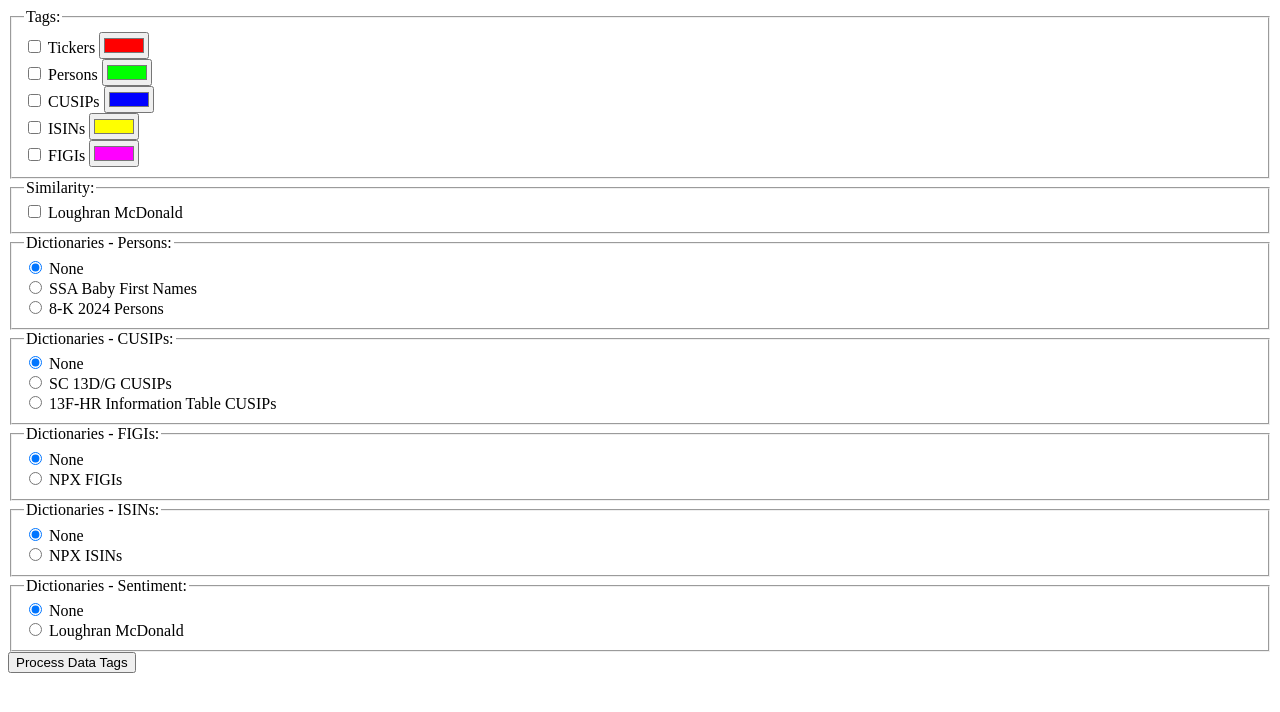
After one commit to john-friedman/datamule-visualization, a Flask app: template secbrowser/templates/visualize.html in a window 1280 px wide. The commit adds this page. Shown: the top 712 px of the page. Run offline with Flask 3, Linux system fonts and the light colour scheme; the template is opened without the code that fills it, so the values that code supplies are empty.

Commit message:
make lookup work properly

```diff
--- a/secbrowser/server.py
+++ b/secbrowser/server.py
@@ -6,7 +6,26 @@ from datamule import Portfolio
 
 
 # move to utils
-def process_document(doc_dict, html, level):
+def apply_highlights_to_fragment(text, highlights, fragment_id):
+    """Apply highlighting to a specific text fragment"""
+    fragment_matches = [h for h in highlights if h.get('fragment_id') == fragment_id]
+    if not fragment_matches:
+        return text
+
+    fragment_matches.sort(key=lambda x: x['start'], reverse=True)
+
+    highlighted_text = text
+    for match in fragment_matches:
+        start, end = match['start'], match['end']
+        color = match['color']
+        match_type = match['type']
+        original = highlighted_text[start:end]
+        span = f'<span style="background-color: {color}; color: white; padding: 2px; border-radius: 3px;" title="{match_type}: {original}">{original}</span>'
+        highlighted_text = highlighted_text[:start] + span + highlighted_text[end:]
+
+    return highlighted_text
+
+def process_document(doc_dict, html, level, highlights=None, parent_id=''):
     """Process document elements recursively"""
     # Sort keys to ensure numerical order for items like "1", "2", etc.
     try:
@@ -17,14 +36,19 @@ def process_document(doc_dict, html, level):
 
     for key in sorted_keys:
         value = doc_dict[key]
+        current_id = f"{parent_id}_{key}" if parent_id else key
 
         if isinstance(value, dict):
             section_title = value.get("title", "")
 
-            # Output the section title
+            # Output the section title with highlighting if applicable
             if section_title:
                 heading_level = min(level, 6)  # Limit to h6
-                html.append(f'<h{heading_level}>{section_title}</h{heading_level}>')
+                if highlights:
+                    highlighted_title = apply_highlights_to_fragment(section_title, highlights, 'title')
+                    html.append(f'<h{heading_level}>{highlighted_title}</h{heading_level}>')
+                else:
+                    html.append(f'<h{heading_level}>{section_title}</h{heading_level}>')
 
             # Process the section content
             html.append('<div class="section">')
@@ -32,24 +56,31 @@ def process_document(doc_dict, html, level):
             # Handle direct content fields
             for attr_key, attr_value in value.items():
                 if attr_key not in ["title", "class", "contents", "standardized_title"]:
-                    process_content(attr_key, attr_value, html)
+                    process_content(attr_key, attr_value, html, highlights, attr_key)
 
             # Process contents dictionary if it exists
             if "contents" in value and value["contents"]:
-                process_document(value["contents"], html, level + 1)
+                process_document(value["contents"], html, level + 1, highlights, current_id)
 
             html.append('</div>')
         else:
             # Direct content
-            process_content(key, value, html)
+            process_content(key, value, html, highlights, key)
 
-def process_content(content_type, content, html):
+def process_content(content_type, content, html, highlights=None, fragment_id=None):
     """Process specific content types"""
     if content_type == "text":
-        # Preserve bullet points and other formatting
-        html.append(f'<p>{content}</p>')
+        if highlights and fragment_id:
+            highlighted_content = apply_highlights_to_fragment(content, highlights, fragment_id)
+            html.append(f'<div>{highlighted_content}</div>')
+        else:
+            html.append(f'<div>{content}</div>')
     elif content_type == "textsmall":
-        html.append(f'<p class="textsmall">{content}</p>')
+        if highlights and fragment_id:
+            highlighted_content = apply_highlights_to_fragment(content, highlights, fragment_id)
+            html.append(f'<div class="textsmall">{highlighted_content}</div>')
+        else:
+            html.append(f'<div class="textsmall">{content}</div>')
     elif content_type == "image":
         process_image(content, html)
     elif content_type == "table":
@@ -115,7 +146,7 @@ def process_table(table_data, html):
 
     html.append('</table>')
 
-def visualize_data_as_html(data):
+def visualize_data_as_html(data, highlights=None):
     data_dict = data
     html = []
 
@@ -183,7 +214,7 @@ def visualize_data_as_html(data):
                 margin-bottom: 0.5em;
                 color: #333;
             }
-            p {
+            div {
                 margin: 0.5em 0;
             }
             .document-image {
@@ -221,7 +252,7 @@ def visualize_data_as_html(data):
     # Process the document structure
     if "document" in data_dict:
         html.append('<div class="document">')
-        process_document(data_dict["document"], html, 1)
+        process_document(data_dict["document"], html, 1, highlights)
         html.append('</div>')
 
     # Add HTML closing tags
@@ -230,8 +261,6 @@ def visualize_data_as_html(data):
     </html>
     """)
     return html
-
-
 app = Flask(__name__)
 
 cache = {}
@@ -430,17 +459,152 @@ def content_view():
         }
     )
 
-@app.route('/document/visualize')
+@app.route('/document/visualize', methods=['GET', 'POST'])
 def visualize_view():
     global cache
     document = cache.get('document')
-    html = visualize_data_as_html(document.data)
 
-    return Response(
-        html,
-        mimetype='text/html',
-        headers={'Content-Disposition': 'inline'}
-    )
+    if not document:
+        return redirect('/')
+
+    if request.method == 'POST':
+        # Get form data
+        selected_tags = request.form.getlist('tags')
+        selected_similarity = request.form.getlist('similarity')
+
+        # Get colors for each tag type
+        colors = {}
+        for tag_type in ['tickers', 'persons', 'cusips', 'isins', 'figis']:
+            color_key = f'{tag_type}_color'
+            if color_key in request.form:
+                colors[tag_type] = request.form[color_key]
+
+        # Set up dictionaries based on form selections
+        from datamule.tags.config import set_dictionaries
+        active_dictionaries = []
+
+        # Check each dictionary type selection
+        dict_mappings = {
+            'persons_dict': ['ssa_baby_first_names', '8k_2024_persons'],
+            'cusips_dict': ['sc13dg_cusips', '13fhr_information_table_cusips'],
+            'figis_dict': ['npx_figis'],
+            'isins_dict': ['npx_isins'],
+            'sentiment_dict': ['loughran_mcdonald']
+        }
+
+        for dict_type, dict_options in dict_mappings.items():
+            selected_dict = request.form.get(dict_type)
+            if selected_dict and selected_dict != 'none' and selected_dict in dict_options:
+                active_dictionaries.append(selected_dict)
+
+        # Also add loughran_mcdonald if similarity is selected
+        if 'loughran_mcdonald' in selected_similarity:
+            if 'loughran_mcdonald' not in active_dictionaries:
+                active_dictionaries.append('loughran_mcdonald')
+
+        # Set active dictionaries
+        if active_dictionaries:
+            set_dictionaries(active_dictionaries)
+        else:
+            set_dictionaries([])
+
+        # Collect all matches with their positions and colors from document.data
+        all_matches = []
+
+        # Process each selected tag type using document.data.tags
+        for tag_type in selected_tags:
+            color = colors.get(tag_type, '#000000')
+
+            if tag_type == 'tickers':
+                # Tickers work differently - need to extract from the ticker object
+                ticker_data = document.data.tags.tickers
+                if ticker_data and hasattr(ticker_data, '_tickers_data') and ticker_data._tickers_data:
+                    ticker_matches = ticker_data._tickers_data.get('all', [])
+                    for match_info in ticker_matches:
+                        if len(match_info) >= 3:
+                            ticker, start, end = match_info[:3]
+                            all_matches.append({
+                                'match': ticker,
+                                'fragment_id': None,
+                                'start': start,
+                                'end': end,
+                                'color': color,
+                                'type': 'tickers'
+                            })
+
+            elif tag_type == 'persons':
+                persons = document.data.tags.persons
+                for match, fragment_id, start, end in persons:
+                    all_matches.append({
+                        'match': match,
+                        'fragment_id': fragment_id,
+                        'start': start,
+                        'end': end,
+                        'color': color,
+                        'type': 'persons'
+                    })
+
+            elif tag_type == 'cusips':
+                cusips = document.data.tags.cusips
+                for match, fragment_id, start, end in cusips:
+                    all_matches.append({
+                        'match': match,
+                        'fragment_id': fragment_id,
+                        'start': start,
+                        'end': end,
+                        'color': color,
+                        'type': 'cusips'
+                    })
+
+            elif tag_type == 'isins':
+                isins = document.data.tags.isins
+                for match, fragment_id, start, end in isins:
+                    all_matches.append({
+                        'match': match,
+                        'fragment_id': fragment_id,
+                        'start': start,
+                        'end': end,
+                        'color': color,
+                        'type': 'isins'
+                    })
+
+            elif tag_type == 'figis':
+                figis = document.data.tags.figis
+                for match, fragment_id, start, end in figis:
+                    all_matches.append({
+                        'match': match,
+                        'fragment_id': fragment_id,
+                        'start': start,
+                        'end': end,
+                        'color': color,
+                        'type': 'figis'
+                    })
+
+        # Process similarity results
+        similarity_results = None
+        if 'loughran_mcdonald' in selected_similarity:
+            similarity_results = document.data.similarity.loughran_mcdonald
+
+
+        # Generate visualization HTML with highlighting
+        data_visualization = '\n'.join(visualize_data_as_html(document.data, all_matches))
+
+        return render_template('visualize.html',
+                             document=document,
+                             data_visualization=data_visualization,
+                             matches_found=len(all_matches),
+                             selected_tags=selected_tags,
+                             selected_similarity=selected_similarity,
+                             colors=colors,
+                             form_data=request.form,
+                             similarity_results=similarity_results)
+
+    else:
+        # Default GET request - show standard visualization
+        html = visualize_data_as_html(document.data)
+        return render_template('visualize.html',
+                             document=document,
+                             data_visualization='\n'.join(html))
 
 @app.route('/document/data')
 def data_view():
--- a/secbrowser/templates/text.html
+++ b/secbrowser/templates/text.html
@@ -130,8 +130,8 @@
 
   {% if highlighted_text %}
   <h3>Text with Tags</h3>
+  <p><strong>Tags found:</strong> {{ matches_found }}</p>
   <div>{{ highlighted_text|safe }}</div>
-  <p><strong>Tags found:</strong> {{ matches_found }}</p>
   {% else %}
   <h3>Text</h3>
   <div>{{ document.text|replace('\n', '<br>')|safe }}</div>
--- /dev/null
+++ b/secbrowser/templates/visualize.html
@@ -0,0 +1,133 @@
+<!DOCTYPE html>
+<html>
+
+<head>
+    <title>Data Visualization</title>
+</head>
+
+<body>
+    <section>
+        <form method="POST" action="/document/visualize">
+            <fieldset>
+                <legend>Tags:</legend>
+
+                <input type="checkbox" id="tickers" name="tags" value="tickers" {% if selected_tags and 'tickers' in selected_tags %}checked{% endif %}>
+                <label for="tickers">Tickers</label>
+                <input type="color" id="tickers_color" name="tickers_color" value="{% if colors and 'tickers' in colors %}{{ colors['tickers'] }}{% else %}#ff0000{% endif %}">
+                <br>
+
+                <input type="checkbox" id="persons" name="tags" value="persons" {% if selected_tags and 'persons' in selected_tags %}checked{% endif %}>
+                <label for="persons">Persons</label>
+                <input type="color" id="persons_color" name="persons_color" value="{% if colors and 'persons' in colors %}{{ colors['persons'] }}{% else %}#00ff00{% endif %}">
+                <br>
+
+                <input type="checkbox" id="cusips" name="tags" value="cusips" {% if selected_tags and 'cusips' in selected_tags %}checked{% endif %}>
+                <label for="cusips">CUSIPs</label>
+                <input type="color" id="cusips_color" name="cusips_color" value="{% if colors and 'cusips' in colors %}{{ colors['cusips'] }}{% else %}#0000ff{% endif %}">
+                <br>
+
+                <input type="checkbox" id="isins" name="tags" value="isins" {% if selected_tags and 'isins' in selected_tags %}checked{% endif %}>
+                <label for="isins">ISINs</label>
+                <input type="color" id="isins_color" name="isins_color" value="{% if colors and 'isins' in colors %}{{ colors['isins'] }}{% else %}#ffff00{% endif %}">
+                <br>
+
+                <input type="checkbox" id="figis" name="tags" value="figis" {% if selected_tags and 'figis' in selected_tags %}checked{% endif %}>
+                <label for="figis">FIGIs</label>
+                <input type="color" id="figis_color" name="figis_color" value="{% if colors and 'figis' in colors %}{{ colors['figis'] }}{% else %}#ff00ff{% endif %}">
+                <br>
+            </fieldset>
+
+            <fieldset>
+                <legend>Similarity:</legend>
+
+                <input type="checkbox" id="loughran_mcdonald" name="similarity" value="loughran_mcdonald" {% if selected_similarity and 'loughran_mcdonald' in selected_similarity %}checked{% endif %}>
+                <label for="loughran_mcdonald">Loughran McDonald</label>
+            </fieldset>
+
+            <fieldset>
+                <legend>Dictionaries - Persons:</legend>
+
+                <input type="radio" id="persons_none" name="persons_dict" value="none" {% if not form_data or form_data.get('persons_dict') == 'none' %}checked{% endif %}>
+                <label for="persons_none">None</label>
+                <br>
+
+                <input type="radio" id="persons_ssa" name="persons_dict" value="ssa_baby_first_names" {% if form_data and form_data.get('persons_dict') == 'ssa_baby_first_names' %}checked{% endif %}>
+                <label for="persons_ssa">SSA Baby First Names</label>
+                <br>
+
+                <input type="radio" id="persons_8k" name="persons_dict" value="8k_2024_persons" {% if form_data and form_data.get('persons_dict') == '8k_2024_persons' %}checked{% endif %}>
+                <label for="persons_8k">8-K 2024 Persons</label>
+                <br>
+            </fieldset>
+
+            <fieldset>
+                <legend>Dictionaries - CUSIPs:</legend>
+
+                <input type="radio" id="cusips_none" name="cusips_dict" value="none" {% if not form_data or form_data.get('cusips_dict') == 'none' %}checked{% endif %}>
+                <label for="cusips_none">None</label>
+                <br>
+
+                <input type="radio" id="cusips_sc13dg" name="cusips_dict" value="sc13dg_cusips" {% if form_data and form_data.get('cusips_dict') == 'sc13dg_cusips' %}checked{% endif %}>
+                <label for="cusips_sc13dg">SC 13D/G CUSIPs</label>
+                <br>
+
+                <input type="radio" id="cusips_13fhr" name="cusips_dict" value="13fhr_information_table_cusips" {% if form_data and form_data.get('cusips_dict') == '13fhr_information_table_cusips' %}checked{% endif %}>
+                <label for="cusips_13fhr">13F-HR Information Table CUSIPs</label>
+                <br>
+            </fieldset>
+
+            <fieldset>
+                <legend>Dictionaries - FIGIs:</legend>
+
+                <input type="radio" id="figis_none" name="figis_dict" value="none" {% if not form_data or form_data.get('figis_dict') == 'none' %}checked{% endif %}>
+                <label for="figis_none">None</label>
+                <br>
+
+                <input type="radio" id="figis_npx" name="figis_dict" value="npx_figis" {% if form_data and form_data.get('figis_dict') == 'npx_figis' %}checked{% endif %}>
+                <label for="figis_npx">NPX FIGIs</label>
+                <br>
+            </fieldset>
+
+            <fieldset>
+                <legend>Dictionaries - ISINs:</legend>
+
+                <input type="radio" id="isins_none" name="isins_dict" value="none" {% if not form_data or form_data.get('isins_dict') == 'none' %}checked{% endif %}>
+                <label for="isins_none">None</label>
+                <br>
+
+                <input type="radio" id="isins_npx" name="isins_dict" value="npx_isins" {% if form_data and form_data.get('isins_dict') == 'npx_isins' %}checked{% endif %}>
+                <label for="isins_npx">NPX ISINs</label>
+                <br>
+            </fieldset>
+
+            <fieldset>
+                <legend>Dictionaries - Sentiment:</legend>
+
+                <input type="radio" id="sentiment_none" name="sentiment_dict" value="none" {% if not form_data or form_data.get('sentiment_dict') == 'none' %}checked{% endif %}>
+                <label for="sentiment_none">None</label>
+                <br>
+
+                <input type="radio" id="sentiment_lm" name="sentiment_dict" value="loughran_mcdonald" {% if form_data and form_data.get('sentiment_dict') == 'loughran_mcdonald' %}checked{% endif %}>
+                <label for="sentiment_lm">Loughran McDonald</label>
+                <br>
+            </fieldset>
+
+            <button type="submit">Process Data Tags</button>
+        </form>
+    </section>
+
+    {% if similarity_results %}
+        <h3>Similarity Analysis Results:</h3>
+        <pre>{{ similarity_results }}</pre>
+    {% endif %}
+
+    {% if data_visualization %}
+        <div>{{ data_visualization|safe }}</div>
+        <p><strong>Tags found:</strong> {{ matches_found }}</p>
+    {% else %}
+        <div>{{ document.data }}</div>
+    {% endif %}
+
+</body>
+
+</html>
```
Also changed, not shown: README.md.
